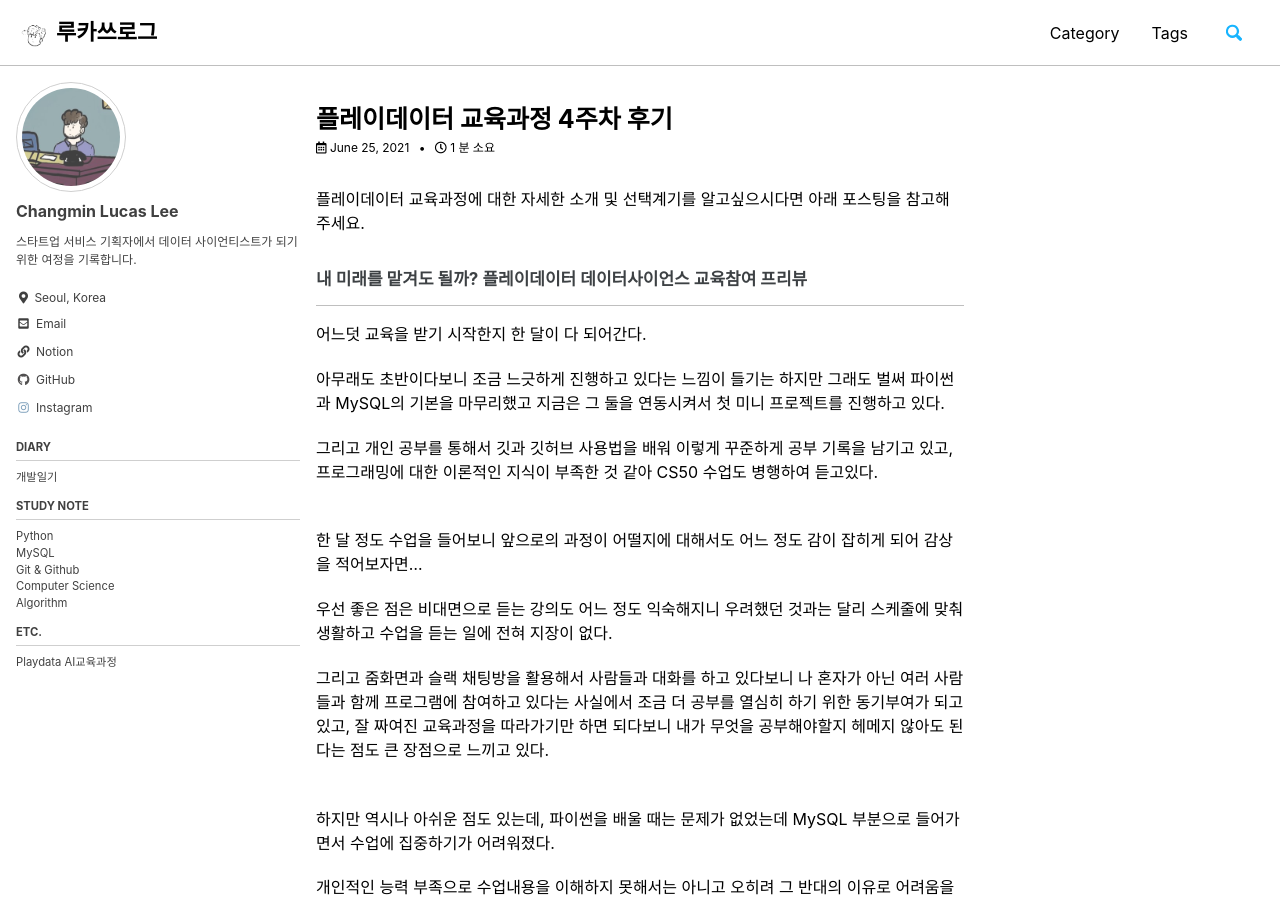
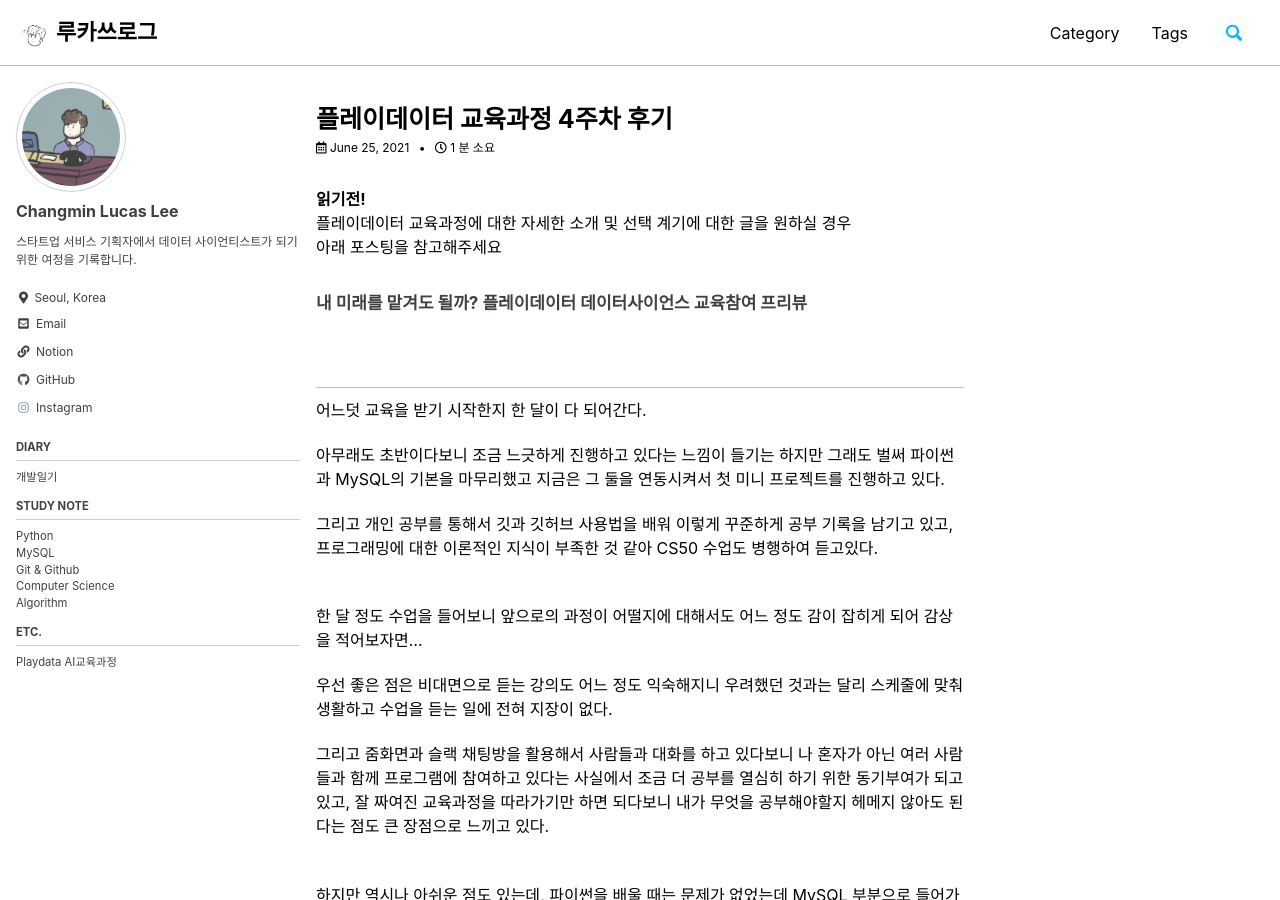
Before and after one commit to lucathree/lucathree.github.io, a Jekyll site: the page built from _posts/2021/2021-06-25-week4review.md, in a window 1280 px wide and 900 px high. Built offline with Jekyll 4.4.1, drawn with Linux system fonts in a browser that asks for light colours; cached includes are drawn as plain includes; comment, search, counter and statistics services are not loaded.

Commit message:
Update 2021-06-25-week4review.md

```diff
--- a/_posts/2021/2021-06-25-week4review.md
+++ b/_posts/2021/2021-06-25-week4review.md
@@ -12,9 +12,12 @@ tags:
 - 인공지능SW개발자과정
 ---
 
-플레이데이터 교육과정에 대한 자세한 소개 및 선택계기를 알고싶으시다면 아래 포스팅을 참고해주세요.
+**읽기전!**
+플레이데이터 교육과정에 대한 자세한 소개 및 선택 계기에 대한 글을 원하실 경우
+아래 포스팅을 참고해주세요
 #### [내 미래를 맡겨도 될까? 플레이데이터 데이터사이언스 교육참여 프리뷰](https://lucathree.github.io/%EA%B0%9C%EB%B0%9C%EC%9D%BC%EA%B8%B0/bootcamp-preview/)
 
+&nbsp;
 -------------
 
 
```
